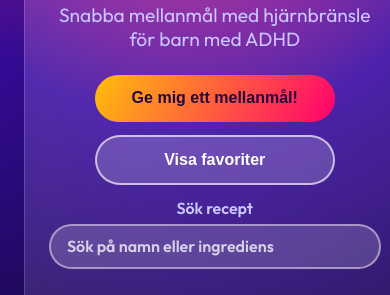
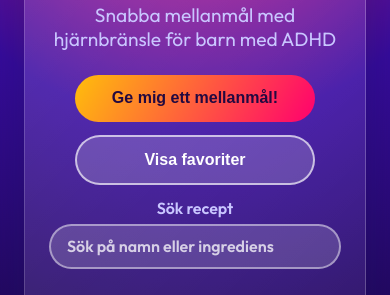
Before and after one commit to bjornwahman/energiknatte, a website: page public/index.html in a window 390 px wide. Shown: the part 179-474 px from the top of the page. Drawn offline with Linux system fonts and the light colour scheme; no server answers.

Commit message:
Fix mobile search field overflow in hero

```diff
--- a/public/style.css
+++ b/public/style.css
@@ -83,10 +83,11 @@
   gap: 0.35rem;
   font-weight: 600;
   color: var(--muted);
+  width: min(360px, 100%);
 }
 
 .search-field input {
-  width: min(360px, 85vw);
+  width: 100%;
   border-radius: 999px;
   border: 2px solid rgba(255, 255, 255, 0.45);
   background: rgba(255, 255, 255, 0.16);
```
